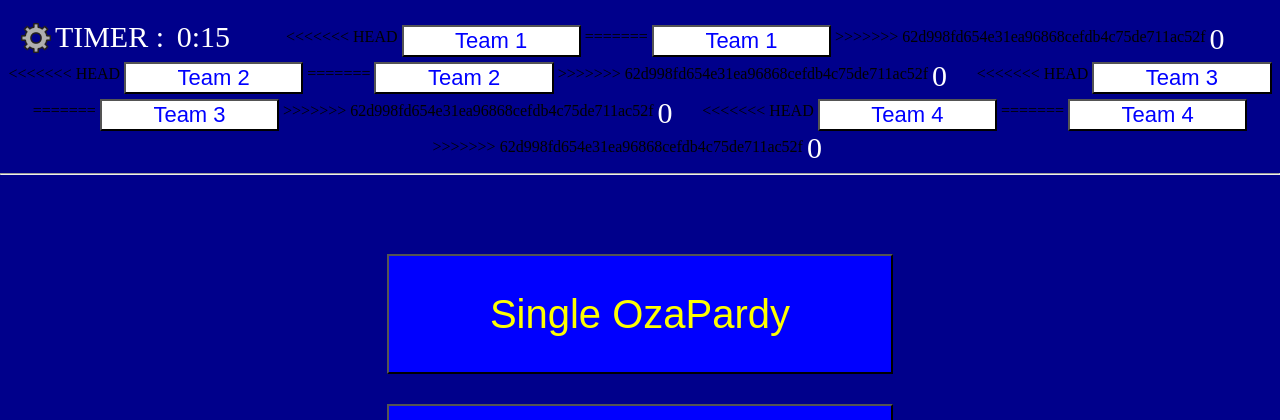
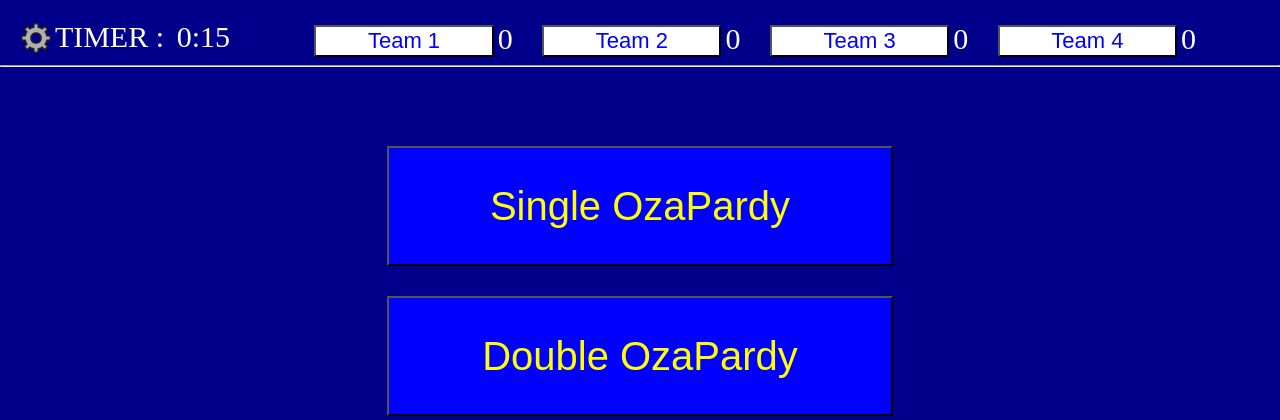
Before and after one commit to twinoza/BrOzaPardy, a Flask app: page / in a window 1280 px wide. Shown: the top 420 px of the page. Run offline with Flask 2, Linux system fonts and the light colour scheme.

Commit message:
Merged files fixed up.

```diff
--- a/templates/base.html
+++ b/templates/base.html
@@ -17,13 +17,8 @@
     <label>TIMER : </label><label id="timer">{{ timer }}</label>
   </div>
   {% for i in [0,1,2,3] %}
-<<<<<<< HEAD
-    <form class="frmTmName" method="POST" action="/editTeam" style="width:35%">
-      <input type="submit" name={{ teams[i].id }} class="tmName" value="{{ teams[i].name }}">
-=======
     <form class="frmTmName" method="POST" action="/editTeam" style="width:25%">
       <input type="submit" name={{ teams[i].id }} class="tmName" value="{{ teams[i].name }}" >
->>>>>>> 62d998fd654e31ea96868cefdb4c75de711ac52f
       <input type="hidden" name="hiddenBtnId" value="{{ teams[i].id }}" >
       <label id="s1">{{ teams[i].score }}</label>
     </form>
```
Also changed, not shown: templates/editTeam.html (+0 -9 lines).
